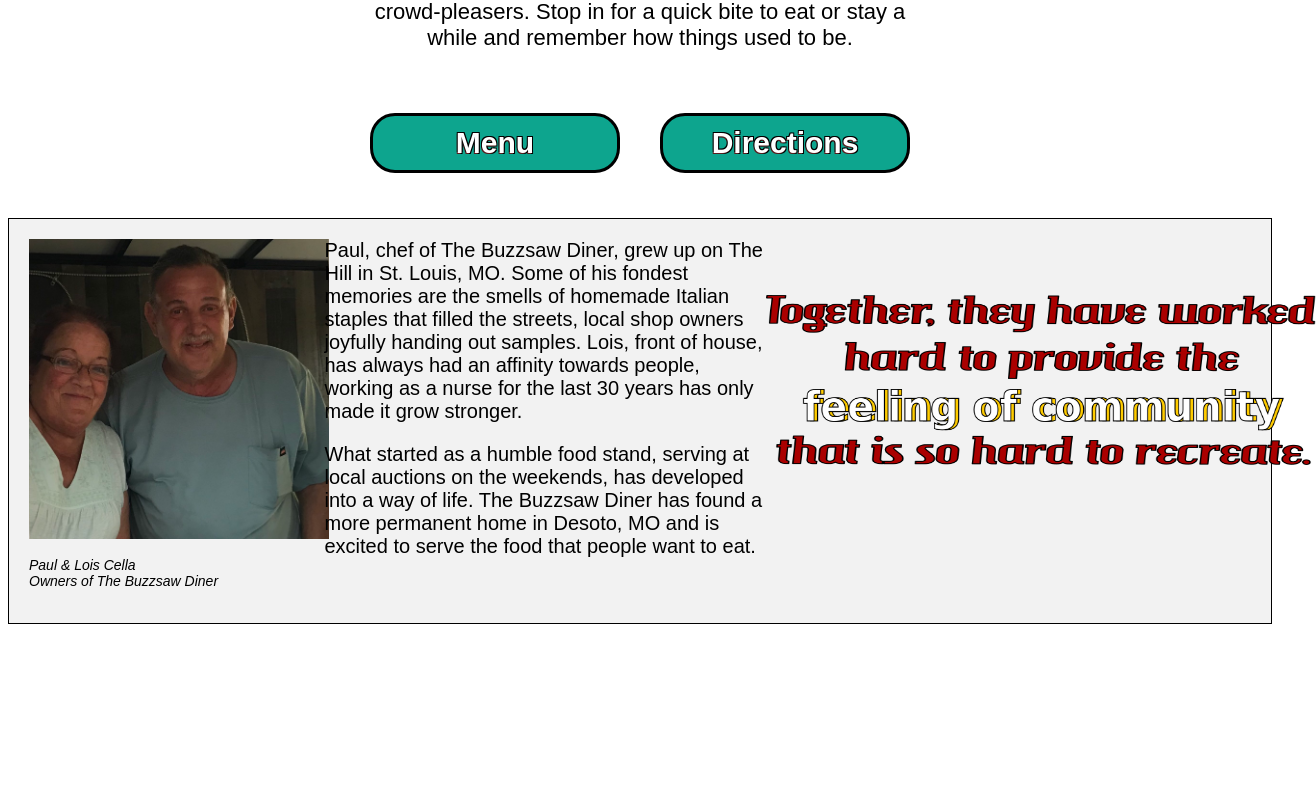
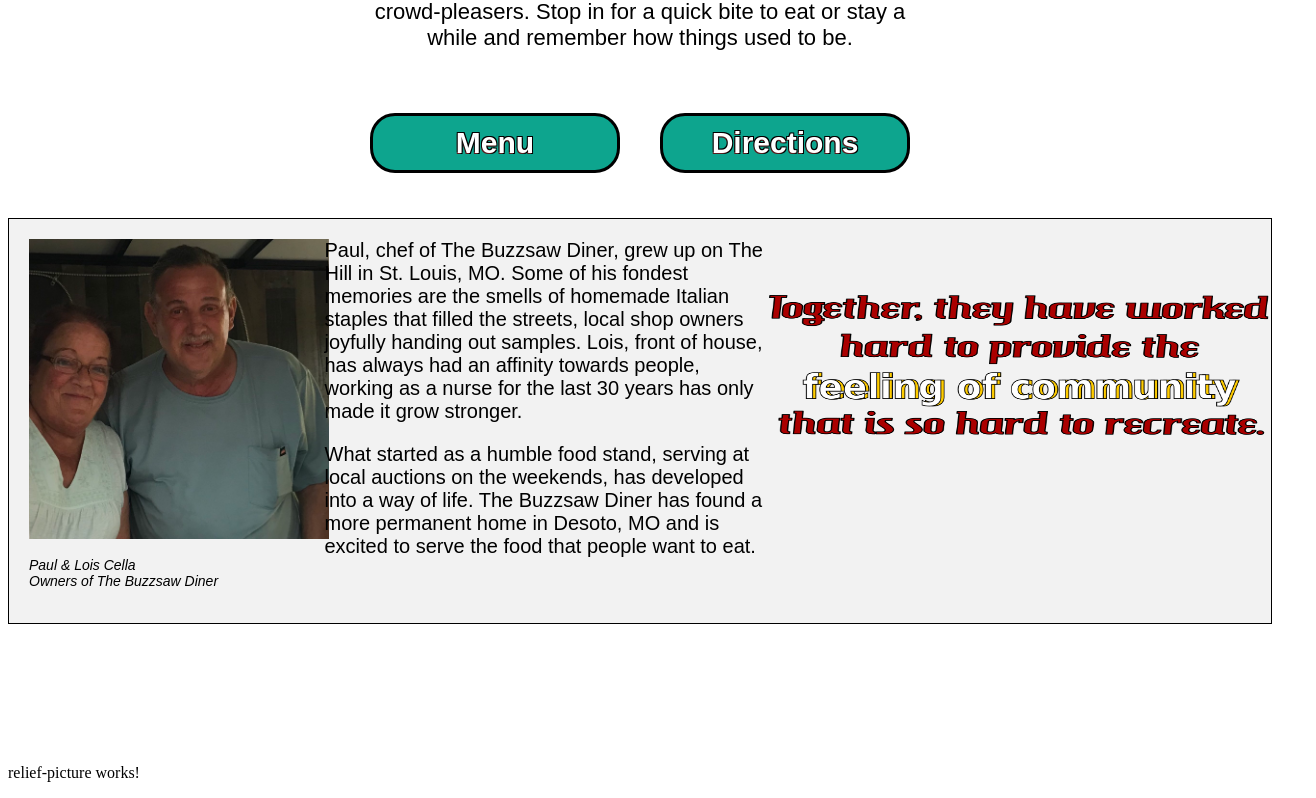
Before and after one commit to MariahLightfoot/TheBuzzsawDiner, an Angular app: page / in a window 1280 px wide. Shown: the part 1021-1819 px from the top of the page, 1316 px wide, since content can reach past the window. Before the commit the page ends 1785 px from the top, so only its background shows below. Built offline with nearby package versions, Linux system fonts and the light colour scheme.

Commit message:
created a component to add a picture before owners.

```diff
--- a/src/app/app.component.html
+++ b/src/app/app.component.html
@@ -3,3 +3,4 @@
 <app-buttons></app-buttons>
 <app-owners></app-owners>
 <app-footer></app-footer>
+<app-relief-picture></app-relief-picture>
--- a/src/app/app.module.ts
+++ b/src/app/app.module.ts
@@ -7,6 +7,7 @@
 import { ButtonsComponent } from './buttons/buttons.component';
 import { OwnersComponent } from './owners/owners.component';
 import { FooterComponent } from './footer/footer.component';
+import { ReliefPictureComponent } from './relief-picture/relief-picture.component';
 
 @NgModule({
   declarations: [
@@ -15,7 +16,8 @@
     AboutUsComponent,
     ButtonsComponent,
     OwnersComponent,
-    FooterComponent
+    FooterComponent,
+    ReliefPictureComponent
   ],
   imports: [
     BrowserModule
--- a/src/app/owners/owners.component.html
+++ b/src/app/owners/owners.component.html
@@ -24,7 +24,7 @@
     </div>
 
     <div class="ownersPopOutCommunityText">
-            <img src="assets/img/owners-blurb.png" alt="Owners have worked hard to provide a feeling of community" height="170" width="550">
+            <img src="assets/img/owners-blurb.png" alt="Owners have worked hard to provide a feeling of community" height="140" width="500">
     </div>
 </div>
 
--- /dev/null
+++ b/src/app/relief-picture/relief-picture.component.html
@@ -0,0 +1 @@
+<p>relief-picture works!</p>
--- /dev/null
+++ b/src/app/relief-picture/relief-picture.component.ts
@@ -0,0 +1,15 @@
+import { Component, OnInit } from '@angular/core';
+
+@Component({
+  selector: 'app-relief-picture',
+  templateUrl: './relief-picture.component.html',
+  styleUrls: ['./relief-picture.component.css']
+})
+export class ReliefPictureComponent implements OnInit {
+
+  constructor() { }
+
+  ngOnInit() {
+  }
+
+}
```
Also changed, not shown: src/app/relief-picture/relief-picture.component.css (added), 1 other file (tests, documents, lock files or other folders).
